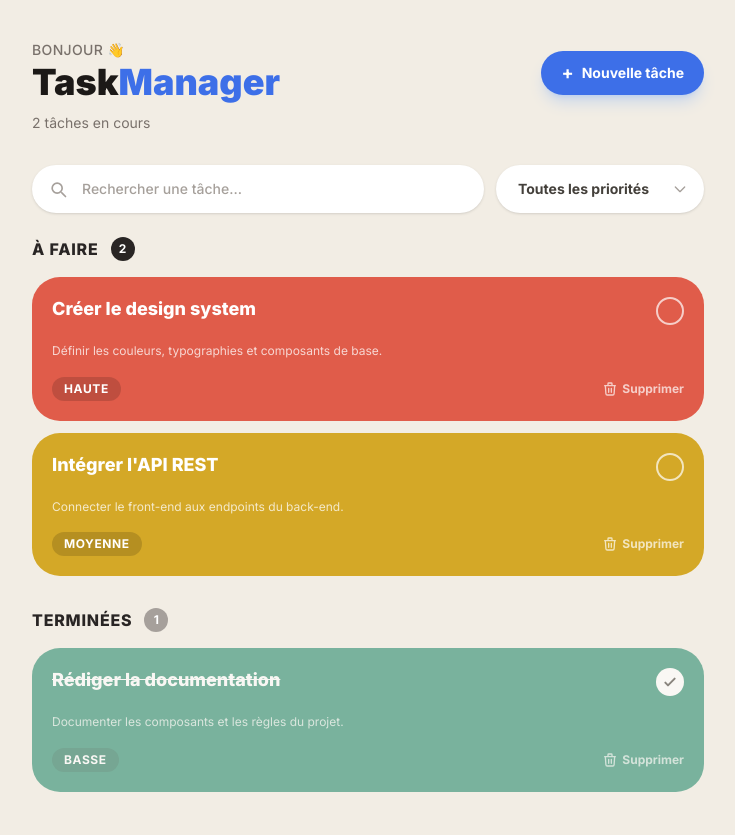
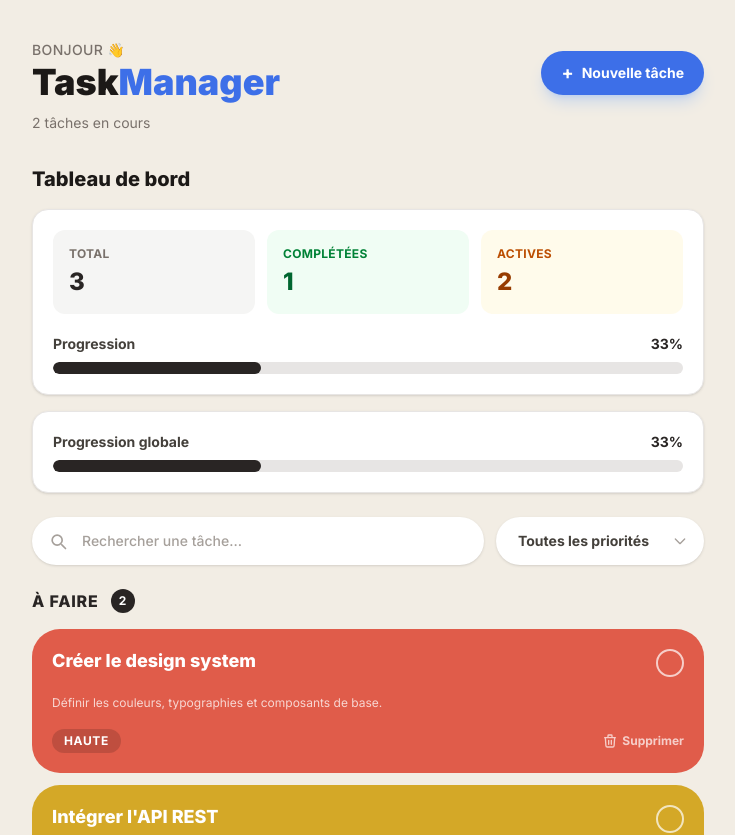
Before and after one commit to TheNathP/taskmanager, a Next.js app: page / in a window 1280 px wide. Shown: the top 835 px of the page, without its empty margins (272-1007 px from the left). Built offline with nearby package versions, Linux system fonts and the light colour scheme.

Commit message:
feat(dashboard): add task dashboard and display it above search filters

```diff
--- a/app/page.js
+++ b/app/page.js
@@ -4,6 +4,7 @@ import { useState } from 'react';
 import TaskList from '../src/components/TaskList';
 import TaskCreateForm from '../src/components/TaskCreateForm';
 import TaskFilters from '../src/components/TaskFilters';
+import Dashboard from '../src/components/Dashboard';
 
 /* Page d'accueil principale de TaskManager */
 export default function Home() {
@@ -77,6 +78,11 @@ export default function Home() {
           </div>
         )}
 
+        {/* Tableau de bord */}
+        <div className="mb-6">
+          <Dashboard tasks={tasks} />
+        </div>
+
         {/* Filtres */}
         <div className="mb-6">
           <TaskFilters
--- /dev/null
+++ b/src/components/Dashboard.js
@@ -0,0 +1,40 @@
+import TaskStats from './TaskStats';
+import ProgressBar from './ProgressBar';
+
+/**
+ * Composant Dashboard
+ *
+ * Assemble les composants TaskStats et ProgressBar.
+ *
+ * @param {Array} tasks - Tableau d'objets tâche
+ */
+const Dashboard = ({ tasks = [] }) => {
+    const safeTasks = Array.isArray(tasks) ? tasks : [];
+    const totalTasks = safeTasks.length;
+    const completedTasks = safeTasks.filter((task) => task?.completed).length;
+    const completionRate = totalTasks > 0 ? (completedTasks / totalTasks) * 100 : 0;
+
+    return (
+        <section aria-label="Tableau de bord des tâches" className="w-full space-y-4">
+            <header>
+                <h2 className="text-xl font-extrabold text-stone-900">Tableau de bord</h2>
+            </header>
+
+            {totalTasks === 0 ? (
+                <div className="rounded-2xl border border-dashed border-stone-300 bg-stone-50 p-6 text-center">
+                    <p className="text-sm font-semibold text-stone-600">Aucune tâche à afficher.</p>
+                    <p className="mt-1 text-sm text-stone-500">Ajoutez une tâche pour voir vos statistiques.</p>
+                </div>
+            ) : (
+                <>
+                    <TaskStats tasks={safeTasks} />
+                    <div className="rounded-2xl border border-stone-200 bg-white p-5 shadow-sm">
+                        <ProgressBar percentage={completionRate} label="Progression globale" />
+                    </div>
+                </>
+            )}
+        </section>
+    );
+};
+
+export default Dashboard;
```
